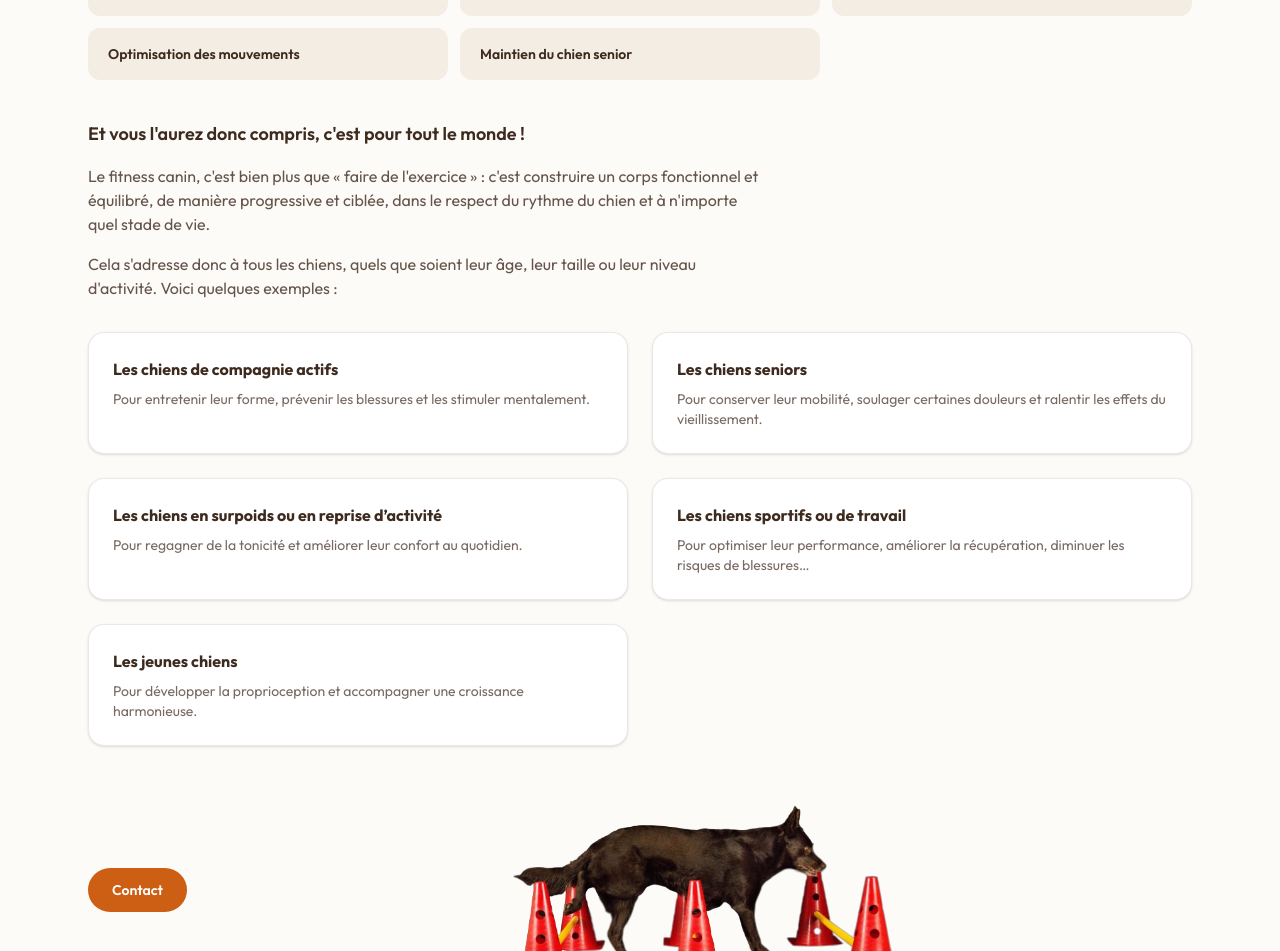
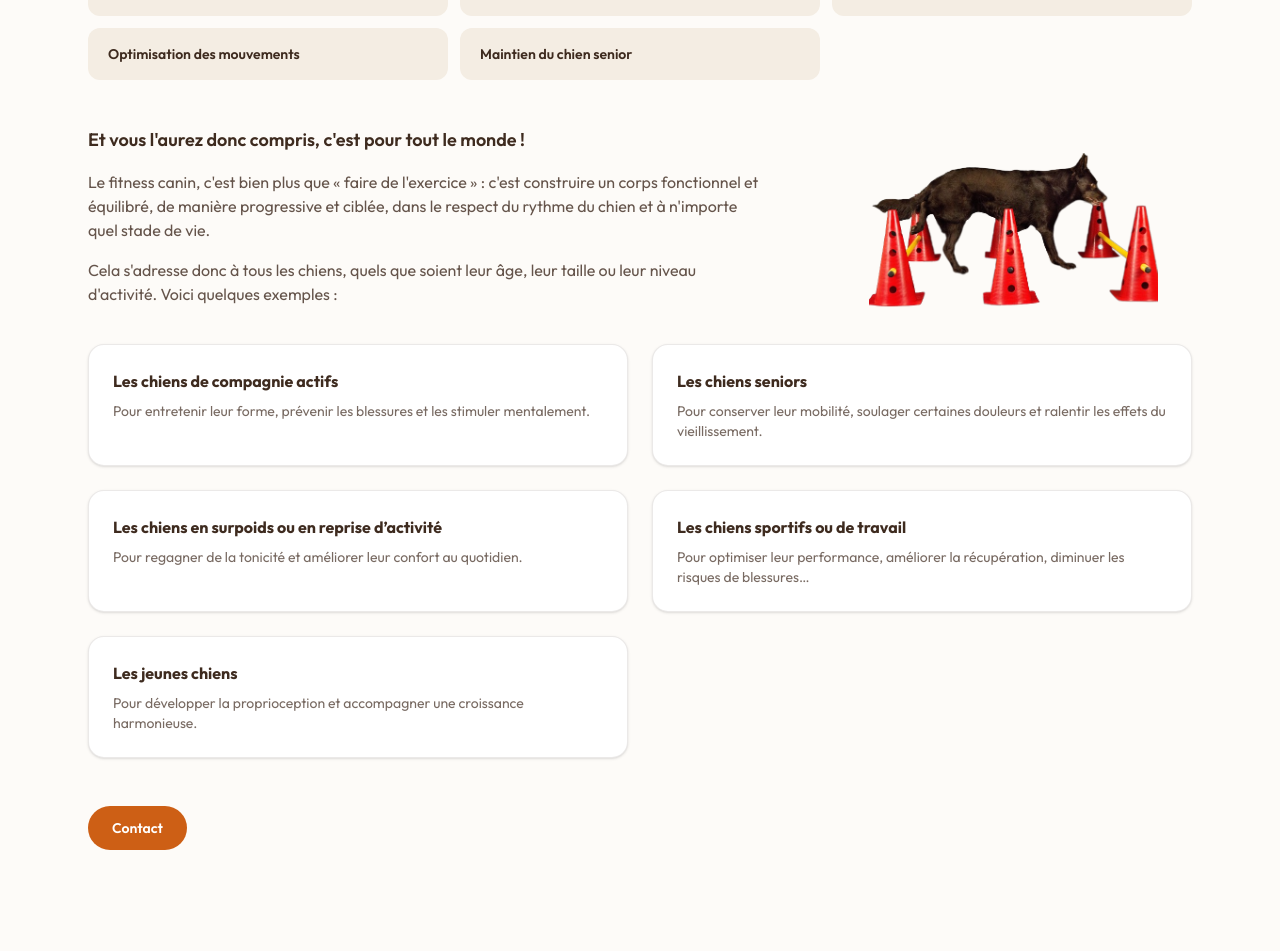
Before and after one commit to caro-commits/dogfit, a Next.js app: page /fitness-canin in a window 1280 px wide. Shown: the part 961-1912 px from the top of the page. Built offline with nearby package versions, Linux system fonts and the light colour scheme.

Commit message:
Move cones photo up to sit beside the 'pour tout le monde' text

```diff
--- a/app/(public)/fitness-canin/page.tsx
+++ b/app/(public)/fitness-canin/page.tsx
@@ -114,7 +114,8 @@ export default function FitnessCaninPage() {
         ))}
       </div>
 
-      <div className="mt-10 max-w-2xl space-y-4 text-brand-brown/80">
+      <div className="mt-10 grid gap-8 lg:grid-cols-[2fr_1fr] lg:items-center">
+        <div className="max-w-2xl space-y-4 text-brand-brown/80">
           <p className="text-lg font-semibold text-brand-brown">
             Et vous l&apos;aurez donc compris, c&apos;est pour tout le monde !
           </p>
@@ -129,6 +130,14 @@ export default function FitnessCaninPage() {
             âge, leur taille ou leur niveau d&apos;activité. Voici quelques
             exemples :
           </p>
+        </div>
+        <Image
+          src="/fitness-canin/chien-cones-agility.png"
+          alt="Chien slalomant entre des plots d'agility"
+          width={600}
+          height={400}
+          className="h-40 w-auto justify-self-center object-contain sm:h-48"
+        />
       </div>
 
       <div className="mt-8 grid gap-6 sm:grid-cols-2">
@@ -145,17 +154,8 @@ export default function FitnessCaninPage() {
         ))}
       </div>
 
-      <div className="mt-4 flex flex-wrap items-center justify-between gap-6">
+      <div className="mt-12">
         <LinkButton href="/contact" variant="accent">Contact</LinkButton>
-        <div className="flex flex-1 justify-center">
-          <Image
-            src="/fitness-canin/chien-cones-agility.png"
-            alt="Chien slalomant entre des plots d'agility"
-            width={600}
-            height={400}
-            className="h-56 w-auto object-contain sm:h-64"
-          />
-        </div>
       </div>
     </Container>
   );
```
Lines whose indentation alone changed are shown as unchanged.
